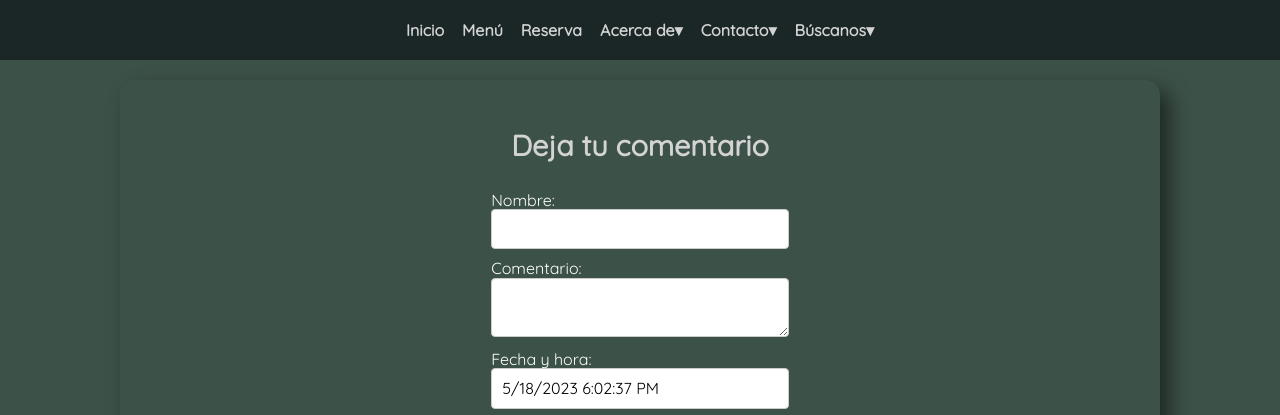
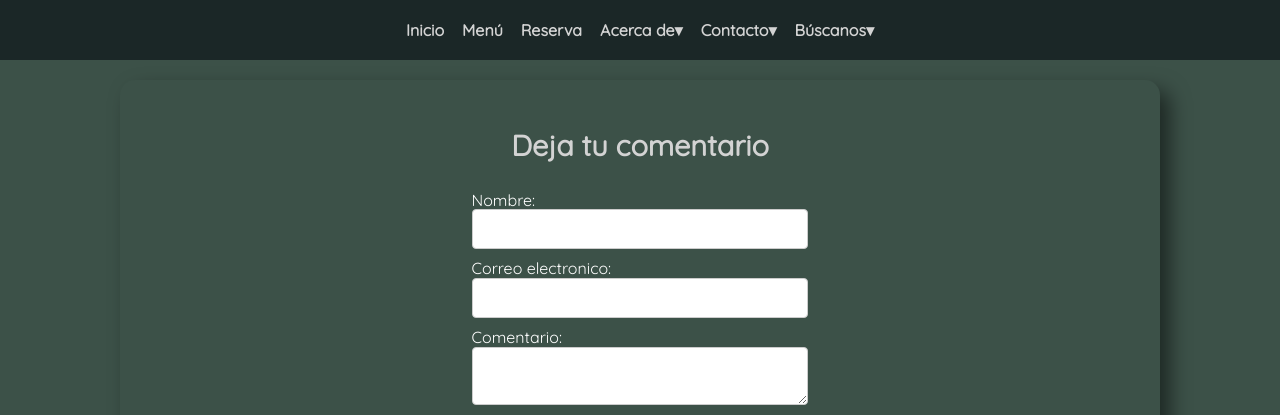
Before and after one commit to AleRDA21/aaaaaaaa, a plain HTML site: page comentarios.html in a window 1280 px wide. Shown: the top 415 px of the page. Drawn offline with Linux system fonts and the light colour scheme.

Commit message:
Update comentarios.html

```diff
--- a/comentarios.html
+++ b/comentarios.html
@@ -75,6 +75,13 @@
           <label for="name">Nombre:</label>
           <input type="text" id="name" name="name" required>
         </div>
+
+
+        <div class="formulariocomment">
+          <label for="email">Correo electronico:</label>
+          <input type="email" name="email" id="email">
+        </div>
+
         <div class="formulariocomment">
           <label for="comment">Comentario:</label>
           <textarea id="comment" name="comment" required></textarea>
```
